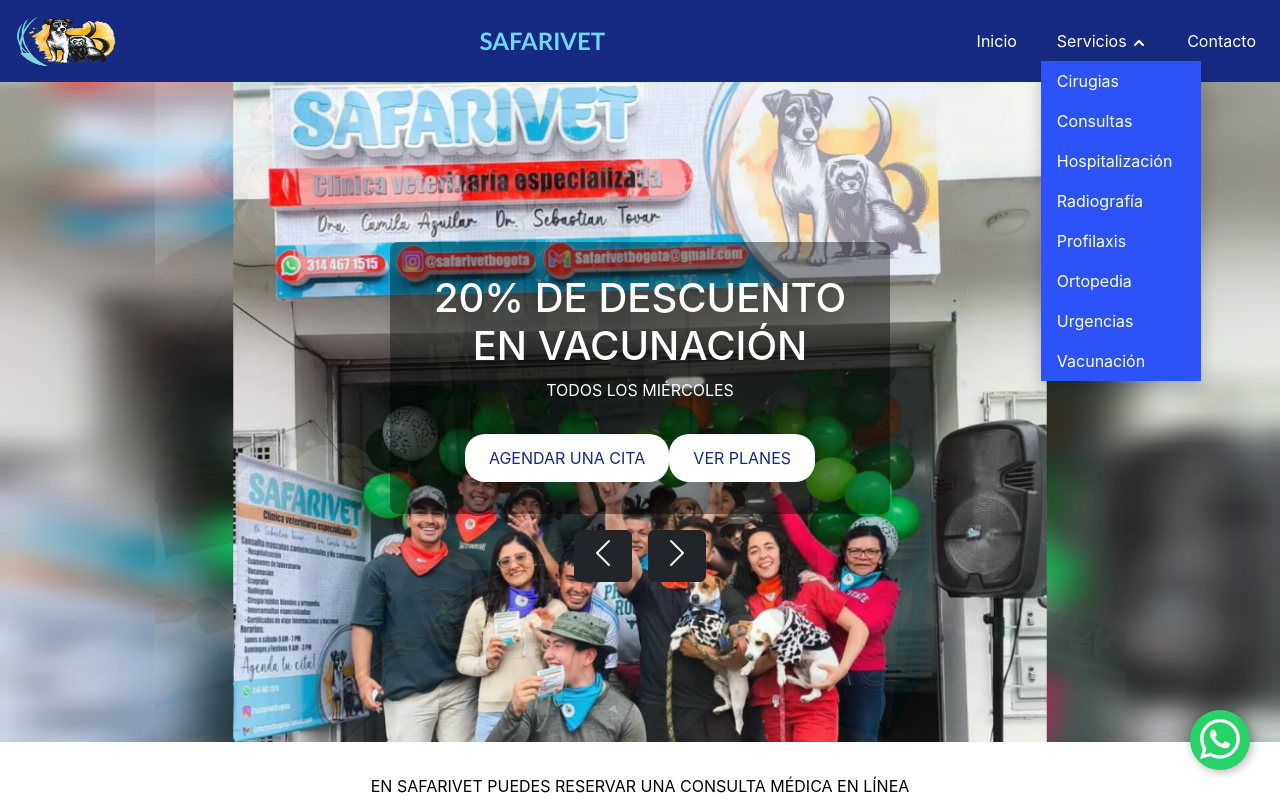
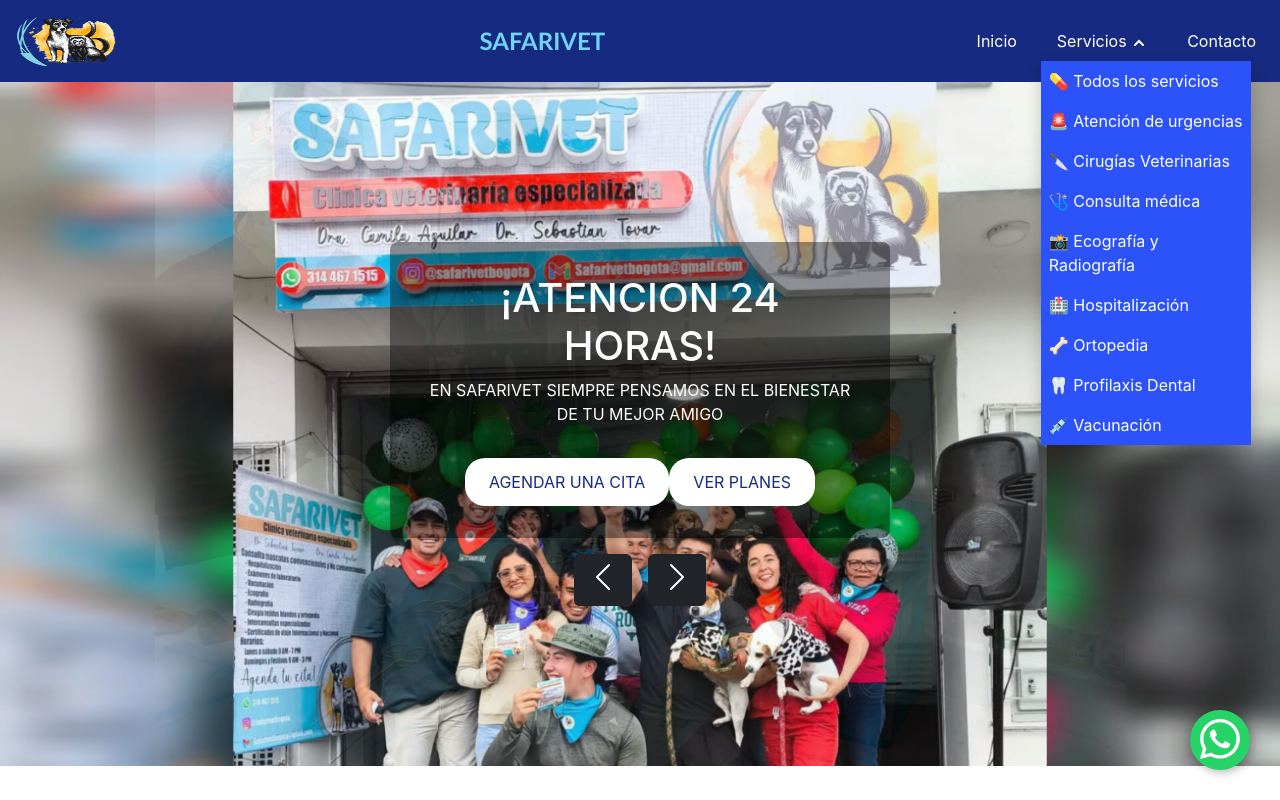
Before and after one commit to TICO10/safarivet, a React (Create React App) app: page / in a window 1280 px wide. Both pictures are taken after a click on the button "Servicios". Shown: the top 800 px of the page. Built offline with nearby package versions, Linux system fonts and the light colour scheme.

Commit message:
Fix: agregar descripciones de los servicios

```diff
--- a/package.json
+++ b/package.json
@@ -1,6 +1,6 @@
 {
   "name": "safarivet",
-  "version": "1.0.0",
+  "version": "1.0.1",
   "private": true,
   "dependencies": {
     "@testing-library/dom": "^10.4.0",
--- a/src/components/Carousel/Carousel.js
+++ b/src/components/Carousel/Carousel.js
@@ -34,8 +34,8 @@
       }}
     >
       <div className="hero-content">
-        <h1>20% DE DESCUENTO EN VACUNACIÓN</h1>
-        <p>TODOS LOS MIÉRCOLES</p>
+        <h1>¡ATENCION 24 HORAS!</h1>
+        <p>EN SAFARIVET SIEMPRE PENSAMOS EN EL BIENESTAR DE TU MEJOR AMIGO</p>
         <button className="hero-btn" onClick={() => navigate("/agendar-cita")}>
           AGENDAR UNA CITA
         </button>
--- a/src/components/CarouselServicios/CarouselServicios.js
+++ b/src/components/CarouselServicios/CarouselServicios.js
@@ -1,28 +1,6 @@
 import React from 'react';
 import './CarouselServicios.css';
-
-// Reemplaza estos imports por tus imágenes reales
-import foto1 from '../../assets/servicios/CIRUJIAS.jpg';
-import foto2 from '../../assets/servicios/CONSULTAGENERAL.jpg';
-import foto3 from '../../assets/servicios/CONSULTANOCONVENCIONALES.jpg';
-import foto4 from '../../assets/servicios/CONSULTASESPECIALIZADAS.jpg';
-import foto5 from '../../assets/servicios/HOSPITALIZACION.jpg';
-import foto6 from '../../assets/servicios/ORTOPEDIA.jpg';
-import foto7 from '../../assets/servicios/PROFILAXIS.jpg';
-import foto8 from '../../assets/servicios/RADIOGRAFIA.jpg';
-import foto9 from '../../assets/servicios/URGENCIAS.jpg';
-
-const servicios = [
-  { img: foto1, titulo: 'Cirugías' },
-  { img: foto2, titulo: 'Consulta General' },
-  { img: foto3, titulo: 'Consulta No Convencionales' },
-  { img: foto4, titulo: 'Consultas Especializadas' },
-  { img: foto5, titulo: 'Hospitalización' },
-  { img: foto6, titulo: 'Ortopedia' },
-  { img: foto7, titulo: 'Profilaxis' },
-  { img: foto8, titulo: 'Radiografía' },
-  { img: foto9, titulo: 'Urgencias' },
-];
+import { servicios } from '../../constants/Constants.js';
 
 const CarouselServicios = () => (
   <div>
--- a/src/components/Header/Header.css
+++ b/src/components/Header/Header.css
@@ -78,8 +78,8 @@
 .dropdown-content {
   display: block;
   position: absolute;
-  background-color: #162a81;
-  min-width: 160px;
+  background-color: #2c52fa;
+  min-width: 210px;
   z-index: 1;
   box-shadow: 0 8px 16px rgba(0, 0, 0, 0.2);
 }
--- a/src/components/Header/Header.js
+++ b/src/components/Header/Header.js
@@ -2,6 +2,7 @@
 import { Link } from 'react-router-dom';
 import logo from './../../logo SafariVet1.png';
 import './Header.css';
+import { servicios } from '../../constants/Constants.js';
 
 function Header() {
   const [menuOpen, setMenuOpen] = useState(false);
@@ -55,14 +56,21 @@
           </button>
           {serviciosOpen && (
             <div className="dropdown-content">
-              <Link to="/servicios/cirugia" onClick={() => { setMenuOpen(false); setServiciosOpen(false); }}>Cirugias</Link>
-              <Link to="/servicios/consulta" onClick={() => { setMenuOpen(false); setServiciosOpen(false); }}>Consultas</Link>
-              <Link to="/servicios/hospitalizacion" onClick={() => { setMenuOpen(false); setServiciosOpen(false); }}>Hospitalización</Link>
-              <Link to="/servicios/radiografia" onClick={() => { setMenuOpen(false); setServiciosOpen(false); }}>Radiografía</Link>
-              <Link to="/servicios/profilaxis" onClick={() => { setMenuOpen(false); setServiciosOpen(false); }}>Profilaxis</Link>
-              <Link to="/servicios/ortopedia" onClick={() => { setMenuOpen(false); setServiciosOpen(false); }}>Ortopedia</Link>
-              <Link to="/servicios/urgencias" onClick={() => { setMenuOpen(false); setServiciosOpen(false); }}>Urgencias</Link>
-              <Link to="/servicios/vacunacion" onClick={() => { setMenuOpen(false); setServiciosOpen(false); }}>Vacunación</Link>
+              {servicios
+                .filter(servicio => servicio.visual === 1)
+                .map((servicio, index) => (
+                  <Link
+                    key={index}
+                    to={`/servicios/${servicio.value}`}
+                    onClick={() => {
+                      setMenuOpen(false);
+                      setServiciosOpen(false);
+                    }}
+                  >
+                    {servicio.titulo}
+                  </Link>
+                ))
+              }
             </div>
           )}
         </div>
--- a/src/components/PiePagina/PiePagina.css
+++ b/src/components/PiePagina/PiePagina.css
@@ -75,26 +75,6 @@
   padding: 0.5rem 1rem;
 }
 
-.dropdown-content {
-  display: block;
-  position: absolute;
-  background-color: #2c52fa;
-  min-width: 160px;
-  z-index: 1;
-  box-shadow: 0 8px 16px rgba(0, 0, 0, 0.2);
-}
-
-.dropdown-content a {
-  color: white;
-  padding: 0.5rem 1rem;
-  text-decoration: none;
-  display: block;
-}
-
-.dropdown-content a:hover {
-  background-color: #496afa;
-}
-
 @media (max-width: 768px) {
   .nav {
     display: none;
@@ -129,23 +109,4 @@
     cursor: pointer;
     padding: 0.5rem 1rem;
   }
-
-  .dropdown-content {
-    position: static;
-    box-shadow: none;
-    background: transparent;
-    min-width: 0;
-    padding-left: 1rem;
-  }
-
-  .dropdown-content a {
-    color: white;
-    padding: 0.5rem 1rem;
-    text-decoration: none;
-    display: block;
-  }
-
-  .dropdown-content a:hover {
-    background-color: #496afa;
-  }
 }
--- a/src/components/ServiciosLista/ServiciosLista.js
+++ b/src/components/ServiciosLista/ServiciosLista.js
@@ -11,7 +11,9 @@
         <div className="col-12 col-md-8">
           <ul className="list-group mb-5">
             {servicios.length > 0 ? (
-              servicios.map((servicio, idx) => (
+              servicios
+              .filter(servicio => servicio.visual === 1)
+              .map((servicio, idx) => (
                 <li className="list-group-item" id={servicio.value} key={idx}>
                   <Link className="text-decoration-none" to={`/servicios/${servicio.value}`}>
                     {servicio.titulo}
--- a/src/constants/Constants.js
+++ b/src/constants/Constants.js
@@ -7,19 +7,125 @@
 import profilaxis from '../assets/servicios/PROFILAXIS.jpg';
 import radiografia from '../assets/servicios/RADIOGRAFIA.jpg';
 import urgencias from '../assets/servicios/URGENCIAS.jpg';
-import vacunacion from '../assets/servicios/URGENCIAS.jpg';
+import vacunacion from '../assets/servicios/VACUNACION.jpg';
 
 export const servicios = [
-  { img: cirugia, titulo: 'Cirugías', value: 'cirugia', text: 'Realizamos cirugías de alta complejidad con tecnología avanzada.' },
-  { img: consulta, titulo: 'Consulta General', value: 'consulta', text: 'Realizamos cirugías de alta complejidad con tecnología avanzada.' },
-  { img: consulta1, titulo: 'Consulta No Convencionales', value: 'consulta', text: 'Realizamos cirugías de alta complejidad con tecnología avanzada.' },
-  { img: consulta2, titulo: 'Consultas Especializadas', value: 'consulta', text: 'Realizamos cirugías de alta complejidad con tecnología avanzada.' },
-  { img: hospitalizacion, titulo: 'Hospitalización', value: 'hospitalizacion', text: 'Realizamos cirugías de alta complejidad con tecnología avanzada.' },
-  { img: ortopedia, titulo: 'Ortopedia', value: 'ortopedia', text: 'Realizamos cirugías de alta complejidad con tecnología avanzada.' },
-  { img: profilaxis, titulo: 'Profilaxis', value: 'profilaxis', text: 'Realizamos cirugías de alta complejidad con tecnología avanzada.' },
-  { img: radiografia, titulo: 'Radiografía', value: 'radiografia', text: 'Realizamos cirugías de alta complejidad con tecnología avanzada.' },
-  { img: urgencias, titulo: 'Urgencias', value: 'urgencias', text: 'Realizamos cirugías de alta complejidad con tecnología avanzada.' },
-  { img: vacunacion, titulo: 'Vacunación', value: 'vacunacion', text: 'Realizamos cirugías de alta complejidad con tecnología avanzada.' },
+  {
+    img: urgencias,
+    titulo: '💊 Todos los servicios',
+    value: 'todos',
+    visual: 1,
+    text: ''
+  },
+  {
+    img: urgencias,
+    titulo: '🚨 Atención de urgencias',
+    value: 'urgencias',
+    visual: 1,
+    text: 'En caso de accidentes, enfermedades repentinas, envenenamientos, convulsiones u otros signos de alarma, contamos con servicio de urgencias veterinarias, listo para atender a tu mascota cuando más lo necesita.<br/><br/>\
+    En safarivet estamos comprometidos con la salud de tu mascota. 🐕🐱'
+  },
+  {
+    img: cirugia,
+    titulo: '🔪 Cirugías Veterinarias',
+    value: 'cirugia',
+    visual: 1,
+    text: 'contamos con un quirófano completamente equipado para realizar procedimientos quirúrgicos de alta calidad, garantizando la máxima seguridad y el bienestar de tu mascota en todo momento. Nuestro equipo de veterinarios cirujanos está altamente capacitado para manejar una amplia gama de intervenciones.<br/><br/>\
+    ¿Qué ofrecemos?<br/><br/>\
+    ✅ Cirugías de tejidos blandos: Realizamos procedimientos como esterilización, cirugía abdominal, extracción de masas o cuerpos extraños, entre otros.<br/>\
+    ✅ Cirugías ortopédicas: Nos especializamos en la reparación de fracturas, luxaciones y otros problemas musculoesqueléticos.<br/>\
+    ✅ Anestesia segura y monitoreo constante: Utilizamos protocolos de anestesia modernos y vigilamos de cerca los signos vitales de tu mascota durante toda la cirugía.<br/>\
+    ✅ Atención pre y postoperatoria: Ofrecemos una evaluación completa antes de la cirugía y un seguimiento detallado para asegurar una recuperación exitosa y sin complicaciones.'
+  },
+  {
+    img: consulta,
+    titulo: '🩺 Consulta médica',
+    value: 'consulta',
+    visual: 1,
+    text: 'Realizamos evaluaciones completas para mantener la salud de tu mascota al día, incluyendo:<br/><br/>\
+    ¿Qué ofrecemos?<br/><br/>\
+    ✅ Revisión física general<br/>\
+    ✅ Control de peso y estado nutricional<br/>\
+    ✅ Actualización de vacunas y desparasitación<br/>\
+    ✅ Diagnóstico y tratamiento de enfermedades<br/>\
+    ✅ Asesoría en cuidados, alimentación y comportamiento<br/>\
+    ✅ Atención animales no convencionales (aves, reptiles, roedores, etc.)'
+  },
+  {
+    img: radiografia,
+    titulo: '📸 Ecografía y Radiografía',
+    value: 'radiografia',
+    visual: 1,
+    text: 'Ecografía<br/><br/>\
+    La ecografía, o ultrasonido, es una técnica de imagen no invasiva y en tiempo real que nos proporciona una visión detallada de los órganos internos de tu mascota.<br/><br/>\
+    ¿Qué nos permite evaluar?<br/><br/>\
+    ✅ Embarazo: Confirmamos el embarazo y monitoreamos el desarrollo de los cachorros o gatitos.<br/>\
+    ✅ Problemas abdominales: Evaluamos órganos como el hígado, páncreas, riñones, bazo y vejiga para detectar masas, quistes o inflamación.<br/>\
+    ✅ Evaluación cardíaca: Nos ayuda a examinar el corazón y sus válvulas para diagnosticar enfermedades cardíacas.<br/>\
+    ✅ Detección de fluidos: Identificamos la acumulación de fluidos anormales en el abdomen o el tórax.<br/><br/>\
+    Radiografía<br/><br/>\
+    Es un procedimiento seguro, rápido e indoloro que ofrece    una visión detallada de los huesos, órganos y tejidos blandos de tu mascota.<br/><br/>\
+    ¿Qué nos permite diagnosticar?<br/><br/>\
+    ✅ Fracturas y problemas óseos: Identificamos con precisión fracturas, dislocaciones, artritis y otras anomalías esqueléticas.<br/>\
+    ✅ Objetos extraños: Localizamos objetos que tu mascota pudo haber ingerido, como juguetes, huesos o piedras.<br/>\
+    ✅ Problemas de órganos internos: Ayuda a evaluar el tamaño, la forma y la posición de órganos como el corazón, los pulmones, el hígado y los riñones.<br/>\
+    ✅ Cálculos en vejiga o riñones: Detectamos la presencia de cálculos que podrían estar causando molestias o problemas de salud.'
+  },
+  {
+    img: hospitalizacion,
+    titulo: '🏥 Hospitalización',
+    value: 'hospitalizacion',
+    visual: 1,
+    text: 'Informamos a todos nuestros clientes de Safarivet que contamos con servicio de hospitalización veterinaria, diseñado para brindar atención continua y especializada a mascotas que requieren cuidados médicos prolongados o monitoreo constante.<br/><br/>\
+    ¿Qué ofrecemos?<br/><br/>\
+    ✅ Monitoreo médico 24/7<br/>\
+    ✅ Administración de medicamentos y fluidoterapia<br/>\
+    ✅ Espacios cómodos, limpios y seguros<br/>\
+    ✅ Atención personalizada por personal veterinario calificado<br/>\
+    ✅ Reportes periódicos del estado de salud de tu mascota<br/><br/>\
+    Tu mascota estará en buenas manos, recibiendo la atención y el cuidado que necesita para su pronta recuperación.'
+  },
+  {
+    img: ortopedia,
+    titulo: '🦴 Ortopedia',
+    value: 'ortopedia',
+    visual: 1,
+    text: 'Nos complace informar que ahora contamos con consultas especializadas y procedimientos ortopédicos veterinarios, enfocados en el diagnóstico, tratamiento y recuperación de problemas en huesos, articulaciones, músculos y ligamentos de tu mascota.<br/><br/>\
+    ¿Qué incluye nuestra atención ortopédica?<br/><br/>\
+    ✅ Evaluación clínica especializada<br/>\
+    ✅ Diagnóstico de cojeras, fracturas, displasias y otros trastornos locomotores<br/>\
+    ✅ Radiografías y estudios complementarios<br/>\
+    ✅ Tratamientos médicos y quirúrgicos<br/>\
+    ✅ Cirugías ortopédicas (fracturas, luxaciones, displasia de cadera, entre otros)<br/>\
+    ✅ Rehabilitación y seguimiento postoperatorio<br/><br/>\
+    Te recordamos que la consulta de ortopedia debe agendarse previamente!!'
+  },
+  {
+    img: profilaxis,
+    titulo: '🦷 Profilaxis Dental',
+    value: 'profilaxis',
+    visual: 1,
+    text: 'La profilaxis dental es un procedimiento esencial que previene y trata las enfermedades de las encías, manteniendo la boca de tu mejor amigo sana y libre de dolor.<br/><br/>\
+    ¿Qué ofrecemos?<br/><br/>\
+    ✅ Evaluación integral: Revisamos la cavidad bucal de tu mascota para detectar problemas como acumulación de sarro, gingivitis o piezas dentales dañadas.<br/>\
+    ✅ Limpieza profunda: Realizamos una limpieza completa de los dientes, tanto por encima como por debajo de la línea de la encía, eliminando la placa y el sarro acumulado.<br/>\
+    ✅ Pulido dental: Pulimos cada diente para suavizar la superficie, lo que ayuda a prevenir la futura adhesión de placa bacteriana.<br/>\
+    ✅ Educación en casa: Te brindamos consejos y productos para que puedas mantener una buena higiene bucal de tu mascota en casa.<br/><br/>\
+    La profilaxis no solo mejora el aliento de tu mascota, sino que también previene problemas de salud más graves. ¡Un chequeo a tiempo puede hacer la diferencia!'
+  },
+  {
+    img: vacunacion,
+    titulo: '💉 Vacunación',
+    value: 'vacunacion',
+    visual: 1,
+    text: 'En Safarivet, la vacunación es un pilar fundamental para la salud y el bienestar de tu mascota. A través de un calendario de inmunización adecuado, protegemos a tu mejor amigo contra enfermedades infecciosas y potencialmente mortales.<br/><br/>\
+    ¿Qué ofrecemos?<br/><br/>\
+    ✅ Plan de vacunación personalizado: Diseñamos un plan de acuerdo a la edad, estilo de vida y riesgos de exposición de tu mascota.<br/>\
+    ✅ Vacunas de alta calidad: Utilizamos productos de los laboratorios más confiables para garantizar una protección efectiva y segura.<br/>\
+    ✅ Orientación completa: Te explicamos la importancia de cada vacuna, los posibles efectos secundarios y el calendario de revacunación.<br/>\
+    ✅ Recordatorio de citas: Te ayudamos a llevar un control de las fechas para que tu mascota siempre esté protegida.<br/><br/>\
+    Proteger a tu mascota es nuestro compromiso. Una vacuna a tiempo puede salvarle la vida.'
+  },
 ];
 
 export const WHATSAPP_NUMBER = 'https://wa.me/573144671515';
```
Also changed, not shown: src/components/Servicios/Servicios.js (+10 -6 lines), src/assets/servicios/VACUNACION.jpg (added).
